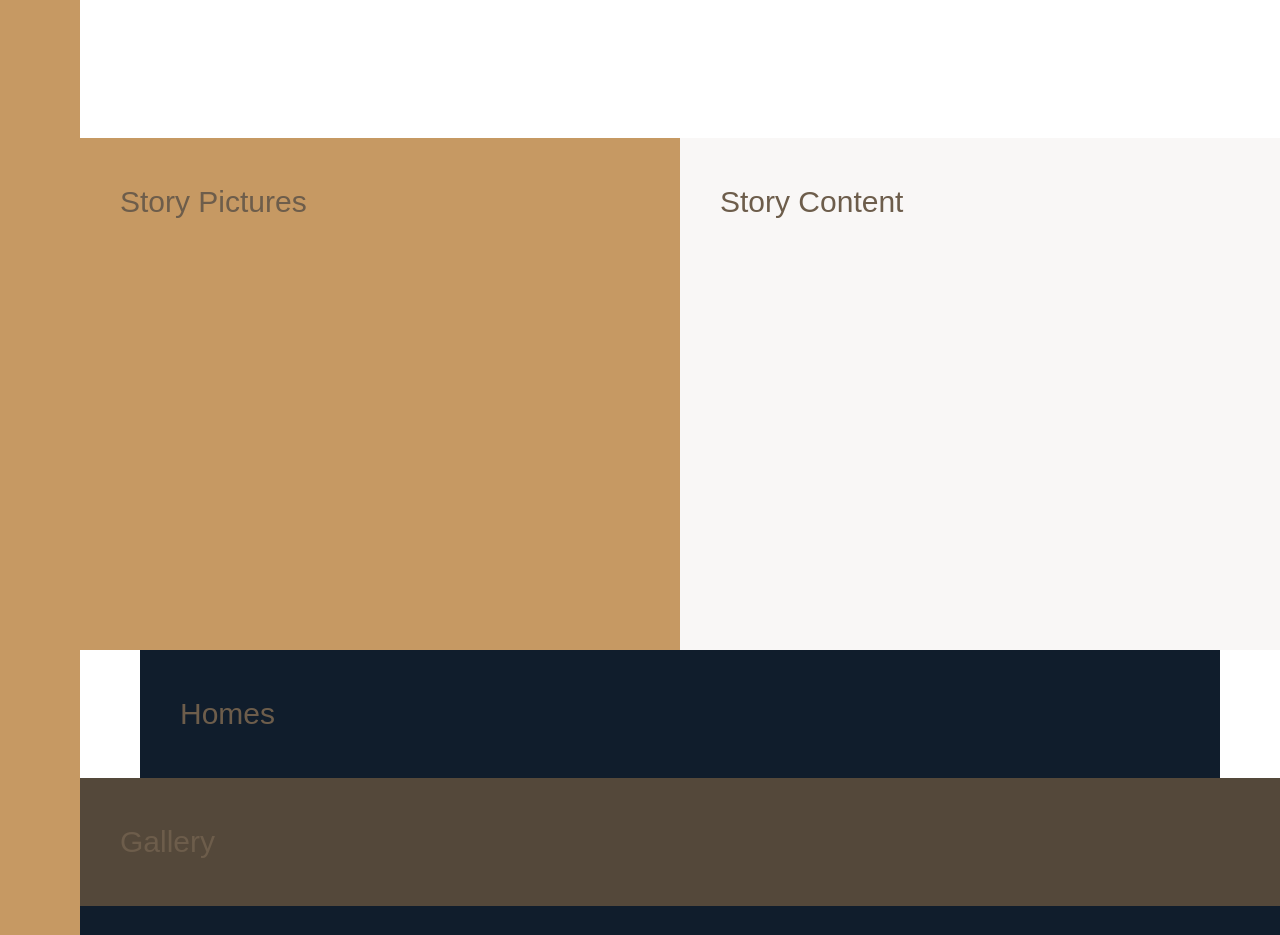
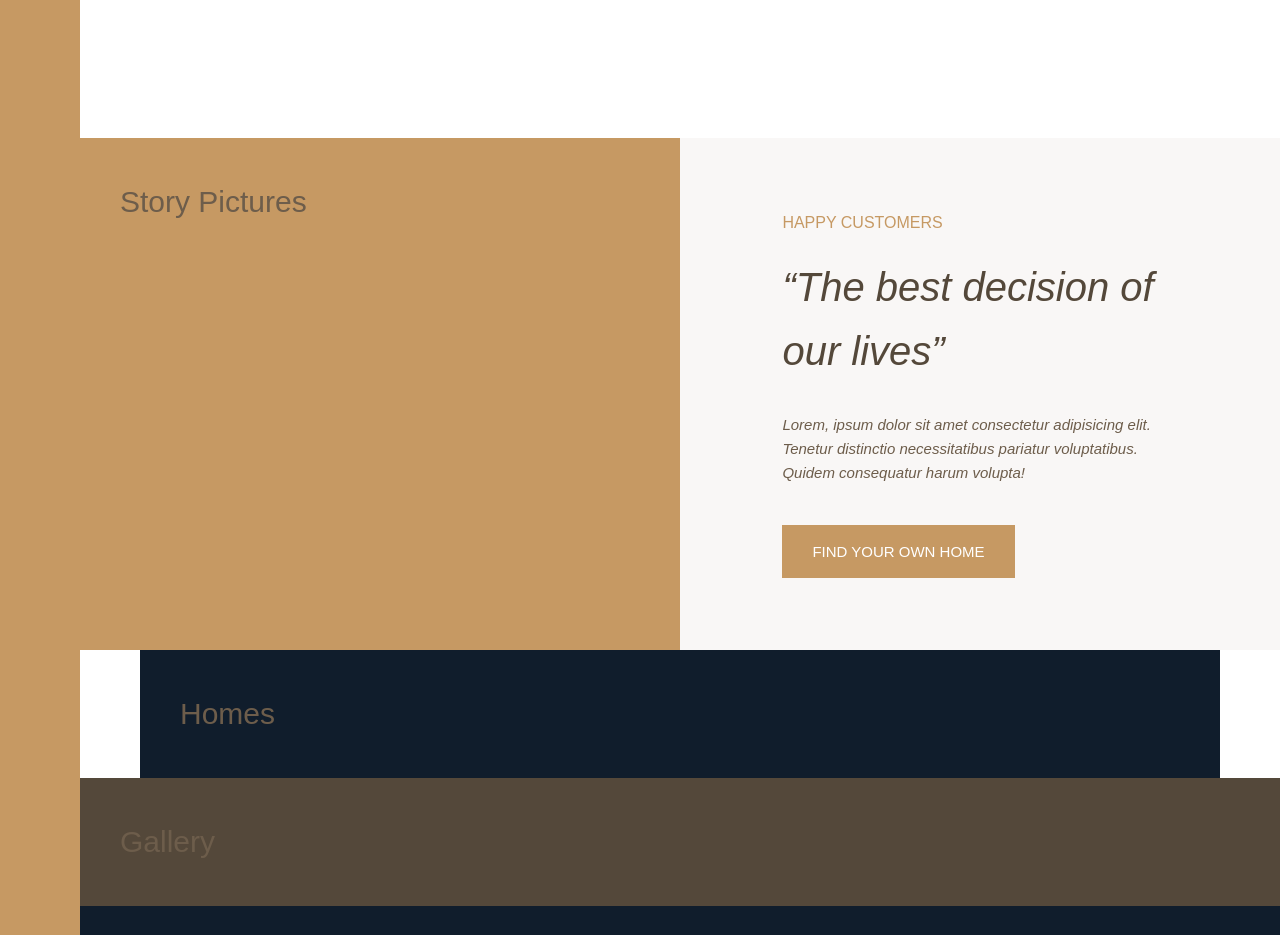
Before and after one commit to trickyBytes/pentrebach-talum-nextjs, a Next.js app: page / in a window 1280 px wide. Shown: the part 1220-2155 px from the top of the page. Built offline with nearby package versions, Linux system fonts and the light colour scheme; a web font is replaced by a local one.

Commit message:
110: Building features section part 1

```diff
--- a/app/page.tsx
+++ b/app/page.tsx
@@ -75,7 +75,18 @@
         </div>
       </section>
       <div className="story__pictures">Story Pictures</div>
-      <div className="story__content">Story Content</div>
+      <div className="story__content">
+        <h3 className="heading-3  heading-2--dar mb-sm">Happy Customers</h3>
+        <h2 className="heading-2 heading-2--dark mb-md">
+          &ldquo;The best decision of our lives&rdquo;
+        </h2>
+        <p className="story__text">
+          Lorem, ipsum dolor sit amet consectetur adipisicing elit. Tenetur
+          distinctio necessitatibus pariatur voluptatibus. Quidem consequatur
+          harum volupta!
+        </p>
+        <button className="btn">Find your own home</button>
+      </div>
       <section className="homes">Homes</section>
       <section className="gallery">Gallery</section>
       <footer className="footer">Footer</footer>
--- a/styles/base/_story.scss
+++ b/styles/base/_story.scss
@@ -7,5 +7,25 @@
   &__content {
     background-color: $color-grey-light-1;
     grid-column: col-start 5 / full-end;
+
+    //using view port for left / right padding makes it shrink / grow with browser width
+    padding: 6rem 8vw;
+
+    //Using flex box here as it's a one dimensional (row based) no need to use flex-box
+    display: flex;
+    flex-direction: column;
+    justify-content: center;
+    align-items: flex-start;
+
+    //CSS grid version
+    //display: grid;
+    //align-content: center;
+    //justify-items: start;
+  }
+
+  &__text {
+    font-size: 1.5rem;
+    font-style: italic;
+    margin-bottom: 4rem;
   }
 }
--- a/styles/base/_typography.scss
+++ b/styles/base/_typography.scss
@@ -31,11 +31,24 @@
 }
 
 .heading-2 {
-  @extend %heading
+  @extend %heading;
+  font-size: 4rem;
+  font-style: italic;
+
+  &--light {
+    color: $color-grey-light-1;
+  }
+
+  &--dark {
+    color: $color-grey-dark-1;
+  }
 }
 
 .heading-3 {
-  @extend %heading
+  @extend %heading;
+  font-size: 1.6rem;
+  color: $color-primary;
+  text-transform: uppercase;
 }
 
 .heading-4 {
@@ -43,10 +56,44 @@
   font-size: 1.9rem;
 
   &--light {
-    color: $color-grey-light-1
+    color: $color-grey-light-1;
   }
 
   &--dark {
-    color: $color-grey-dark-1
+    color: $color-grey-dark-1;
   }
 }
+
+.btn {
+  background-color: $color-primary;
+  color: #ffffff;
+  border: none;
+  border-radius: 0;
+  font-family: $font-display;
+  font-size: 1.5rem;
+  text-transform: uppercase;
+  padding: 1.8rem 3rem;
+  cursor: pointer;
+  transition: all .2s;
+
+  &:hover {
+    background-color: $color-primary-dark;
+  }
+}
+
+//maybe have another file for this
+.mb-sm {
+  margin-bottom: 2rem;
+}
+
+.mb-md {
+  margin-bottom: 3rem;
+}
+
+.mb-lg {
+  margin-bottom: 4rem;
+}
+
+.mb-hg {
+  margin-bottom: 8rem;
+}
```
